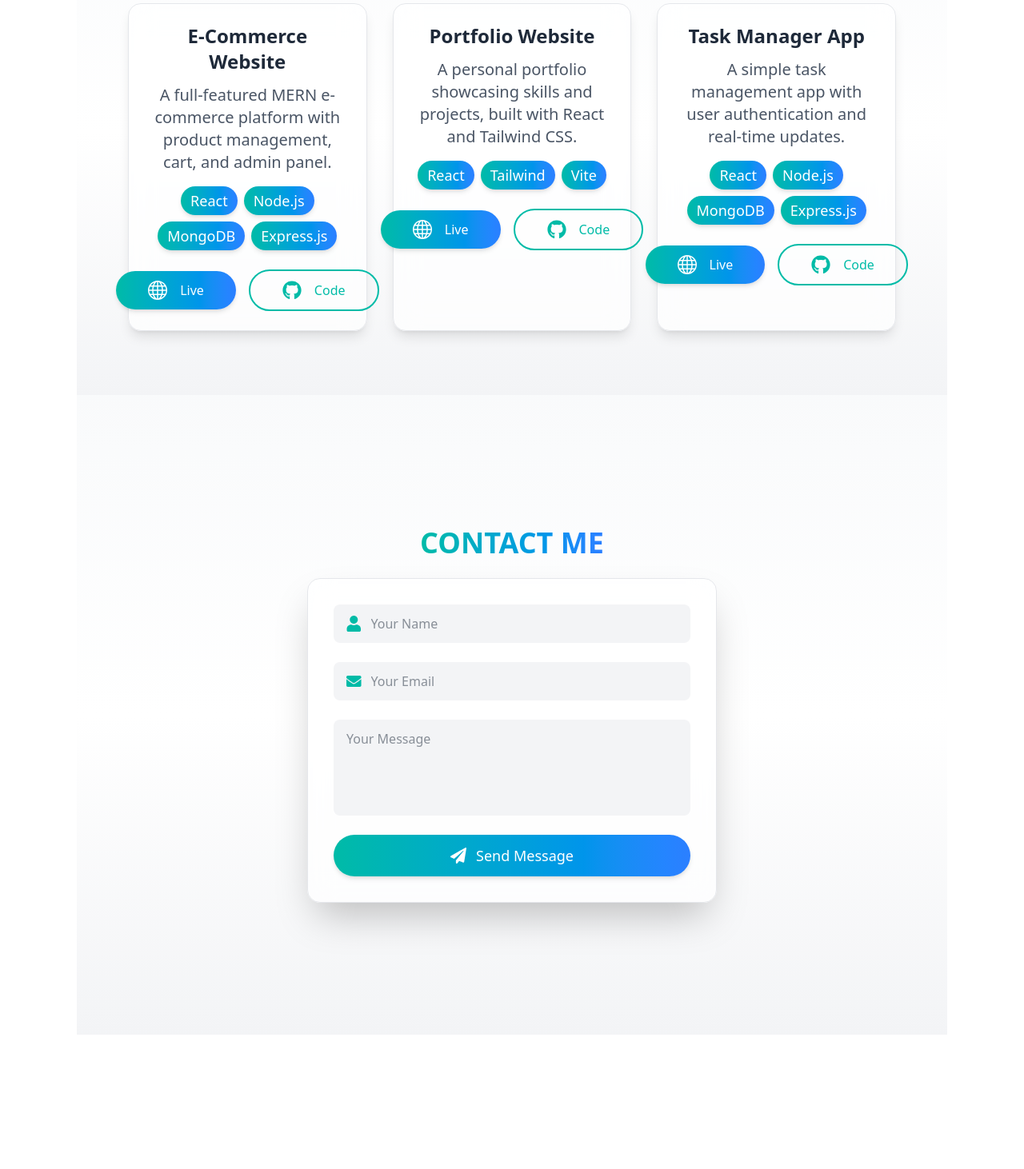
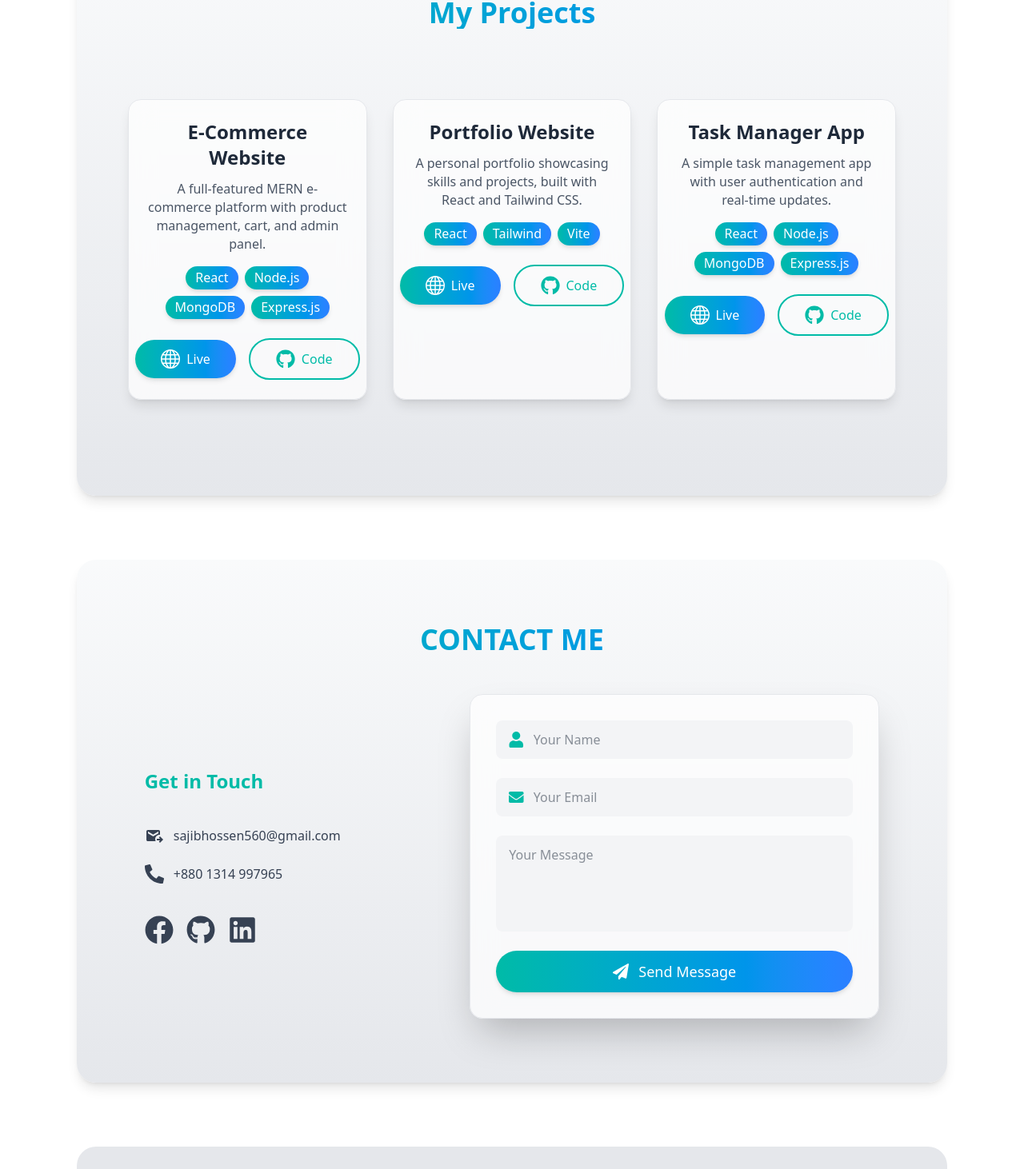
Before and after one commit to joysof/portfolio, a React app in the folder frontend/: page / in a window 1280 px wide. Shown: the part 1738-3200 px from the top of the page at 80% size. Before the commit the page ends 3032 px from the top, so only its background shows below. Built offline with nearby package versions, Linux system fonts and the light colour scheme; the HTML template or start-up script is replaced by a standard one.

Commit message:
footer create

```diff
--- a/frontend/src/components/Contact.jsx
+++ b/frontend/src/components/Contact.jsx
@@ -1,31 +1,64 @@
 import React, { useState } from "react";
-import { FaUser, FaEnvelope, FaPaperPlane } from "react-icons/fa";
-
+import { FaUser, FaEnvelope, FaPaperPlane, FaPhoneAlt, FaFacebook, FaGithub, FaLinkedin } from "react-icons/fa";
+import { MdOutgoingMail } from "react-icons/md";
 
 const Contact = () => {
+  const [loading, setLoading] = useState(false);
 
-  const [loading , setLoading] = useState(false)
-  const sendEmail = (e) =>{
-    e.preventDefault()
-  }
-
+  const sendEmail = (e) => {
+    e.preventDefault();
+    // EmailJS code can be added here later
+    setLoading(true);
+    setTimeout(() => setLoading(false), 2000); // demo loader
+  };
 
   return (
     <section
       id="contact"
-      className="min-h-screen flex flex-col justify-center items-center px-6 py-20
-      bg-gradient-to-b from-gray-50 via-white to-gray-100
-      dark:from-gray-900 dark:via-gray-800 dark:to-gray-900
+      className="rounded-3xl shadow-lg mt-20 px-6 py-20
+      bg-gradient-to-b from-gray-50 to-gray-200
+      dark:from-gray-900 dark:to-gray-800 text-gray-800 dark:text-gray-100
       text-center transition-all duration-500"
     >
-      <h2 className="text-4xl font-extrabold mb-6 bg-gradient-to-r from-teal-500 to-blue-500 text-transparent bg-clip-text uppercase">
+      <h2 className="text-4xl font-extrabold mb-12 bg-gradient-to-r from-teal-500 to-blue-500 text-transparent bg-clip-text uppercase">
         Contact Me
       </h2>
 
-      <div
-        className="w-full max-w-lg bg-white/70 dark:bg-gray-800/50 backdrop-blur-lg
-        rounded-2xl shadow-2xl p-8 border border-gray-200 dark:border-gray-700"
-      >
+      <div className=" flex flex-col gap-10 md:flex md:flex-row items-center justify-around">
+
+        {/* === Left Side === */}
+        <div className=" flex flex-col gap-6 text-left">
+          <h3 className="text-2xl font-bold mb-4 text-teal-500">Get in Touch</h3>
+
+          <p className="flex items-center gap-3 text-gray-700 dark:text-gray-300 hover:text-teal-500 transition-colors">
+            <MdOutgoingMail className="text-2xl" />
+            <a href="mailto:sajibhossen560@gmail.com" className="hover:underline">sajibhossen560@gmail.com</a>
+          </p>
+
+          <p className="flex items-center gap-3 text-gray-700 dark:text-gray-300 hover:text-teal-500 transition-colors">
+            <FaPhoneAlt className="text-2xl" />
+            <a href="tel:+8801314997965" className="hover:underline">+880 1314 997965</a>
+          </p>
+
+          <div className="flex items-center gap-4 mt-4">
+            <a href="" target="_blank" rel="noopener noreferrer"
+               className="text-gray-700 dark:text-gray-300 hover:text-blue-600 text-4xl transition-colors">
+              <FaFacebook />
+            </a>
+            <a href="" target="_blank" rel="noopener noreferrer"
+               className="text-gray-700 dark:text-gray-300 hover:bg-blue-600 rounded-full hover:text-blue-600 dark:hover:text-white text-4xl transition-colors ">
+              <FaGithub />
+            </a>
+            <a href="" target="_blank" rel="noopener noreferrer"
+               className="text-gray-700 dark:text-gray-300 hover:text-blue-500 text-4xl transition-colors">
+              <FaLinkedin />
+            </a>
+          </div>
+        </div>
+
+        {/* === Right Side (Form) === */}
+        <div className="flex-1 w-full max-w-lg bg-white/70 dark:bg-gray-800/50 backdrop-blur-lg
+        rounded-2xl shadow-2xl p-8 border border-gray-200 dark:border-gray-700">
           <form className="space-y-6" onSubmit={sendEmail}>
             <div className="flex items-center gap-3 bg-gray-100 dark:bg-gray-900 rounded-lg px-4 py-3">
               <FaUser className="text-teal-500 text-xl" />
@@ -72,6 +105,8 @@ const Contact = () => {
             </button>
           </form>
         </div>
+
+      </div>
     </section>
   );
 };
--- /dev/null
+++ b/frontend/src/components/Footer.jsx
@@ -0,0 +1,22 @@
+const Footer = () => {
+  return (
+    <footer className="bg-gray-200 rounded-3xl dark:bg-gray-800 text-center py-6 mt-20">
+      <p className="text-gray-700 dark:text-gray-300">
+        © {new Date().getFullYear()} Sajib.dev | All Rights Reserved.
+      </p>
+      <div className="flex justify-center gap-6 mt-3 text-xl">
+        <a href="#" className="hover:text-blue-600 dark:hover:text-blue-400 transition">
+          <i className="fab fa-facebook"></i>
+        </a>
+        <a href="#" className="hover:text-blue-600 dark:hover:text-blue-400 transition">
+          <i className="fab fa-github"></i>
+        </a>
+        <a href="#" className="hover:text-blue-600 dark:hover:text-blue-400 transition">
+          <i className="fab fa-linkedin"></i>
+        </a>
+      </div>
+    </footer>
+  );
+};
+
+export default Footer;
--- a/frontend/src/components/Navbar.jsx
+++ b/frontend/src/components/Navbar.jsx
@@ -9,7 +9,7 @@ const Navbar = () => {
   const navigate = useNavigate();
 
   const navLinks = [
-    { name: "Home", href: "#home" },
+    { name: "Home", href: "#" },
     { name: "About", href: "#about" },
     { name: "Projects", href: "#projects" },
     { name: "Contact", href: "#contact" },
--- a/frontend/src/components/Projects.jsx
+++ b/frontend/src/components/Projects.jsx
@@ -33,25 +33,25 @@ const Projects = () => {
   return (
     <section
       id="projects"
-      className="py-20 bg-gradient-to-b from-gray-50 via-white to-gray-100
-      dark:from-gray-900 dark:via-gray-800 dark:to-gray-900 text-center transition-colors duration-500"
+      className="py-20 mt-20 rounded-3xl shadow-lg  bg-gradient-to-b from-gray-50 to-gray-200
+      dark:from-gray-900 dark:to-gray-800 text-gray-800 dark:text-gray-100 text-center transition-colors duration-500"
     >
       <h2 className="text-4xl font-extrabold mb-12 bg-gradient-to-r from-teal-500 to-blue-500 text-transparent bg-clip-text">
         My Projects
       </h2>
 
-      <div className="grid grid-cols-1 sm:grid-cols-2 lg:grid-cols-3 gap-8 px-6 md:px-16">
+      <div className=" md:grid md:grid-cols-2 lg:grid lg:grid-cols-3 gap-8 px-6 md:px-16">
         {projects.map((p) => (
           <div
             key={p.id}
             className="bg-white/70 dark:bg-gray-800/50 backdrop-blur-lg border border-gray-200
             dark:border-gray-700 rounded-2xl p-6 shadow-lg hover:shadow-2xl hover:-translate-y-2
-            transition-all duration-500"
+            transition-all duration-500 my-10"
           >
-            <h3 className="text-2xl font-semibold text-gray-800 dark:text-gray-100 mb-3">
+            <h3 className="text-xl md:text-2xl font-semibold text-gray-800 dark:text-gray-100 mb-3">
               {p.title}
             </h3>
-            <p className="text-gray-600 dark:text-gray-300 text-sm  md:text-xl mb-4">{p.desc}</p>
+            <p className="text-gray-600 dark:text-gray-300 text-sm  md:text-[16px] mb-4">{p.desc}</p>
 
             {/* Tech stack badges */}
             <div className="flex flex-wrap justify-center gap-2 mb-5">
@@ -59,24 +59,24 @@ const Projects = () => {
                 <span
                   key={i}
                   className="bg-gradient-to-r from-teal-500 to-blue-500 text-white px-3 py-1
-                  rounded-full text-xs md:text-lg font-medium shadow-md"
+                  rounded-full text-xs md:text-[16px] font-medium shadow-md"
                 >
                   {t}
                 </span>
               ))}
             </div>
 
-            {/* Action Buttons */}
+
             <div className="flex gap-4 justify-center items-center mt-6">
               <a
                 href={p.link}
                 target="_blank"
                 rel="noopener noreferrer"
-                className="flex items-center justify-center gap-4 px-10  py-3 bg-gradient-to-r from-teal-500 to-blue-500
+                className="flex items-center justify-center gap-2 px-3 py-2 sm:px-5 lg:px-8  md:py-3 bg-gradient-to-r from-teal-500 to-blue-500
                 text-white rounded-full hover:from-teal-400 hover:to-blue-400 shadow-md hover:shadow-lg
                 transition-all duration-300"
               >
-                <BsGlobe className="text-2xl" />
+                <BsGlobe className="text-xl md:text-2xl" />
                 <span className="hidden sm:inline">Live</span>
               </a>
 
@@ -84,11 +84,11 @@ const Projects = () => {
                 href={p.github}
                 target="_blank"
                 rel="noopener noreferrer"
-                className="flex  items-center justify-center gap-4 px-10 py-3 border-2 border-teal-500
+                className="flex  items-center justify-center px-3 py-2 gap-2 sm:px-5 lg:px-8 sm:py-3 border-2 border-teal-500
                 text-teal-500 rounded-full hover:bg-teal-500 hover:text-white
                 transition-all duration-300"
               >
-                <FaGithub className="text-2xl" />
+                <FaGithub className="text-xl md:text-2xl" />
                 <span className="hidden sm:inline">Code</span>
               </a>
             </div>
--- a/frontend/src/pages/Home.jsx
+++ b/frontend/src/pages/Home.jsx
@@ -1,5 +1,6 @@
 import About from "../components/About.jsx";
 import Contact from "../components/Contact.jsx";
+import Footer from "../components/Footer.jsx";
 import Hero from "../components/Hero.jsx";
 import Projects from "../components/Projects.jsx";
 
@@ -11,6 +12,7 @@ const Home = () => {
       <About/>
       <Projects/>
       <Contact/>
+      <Footer/>
     </>
   );
 };
```
Lines whose indentation alone changed are shown as unchanged.
